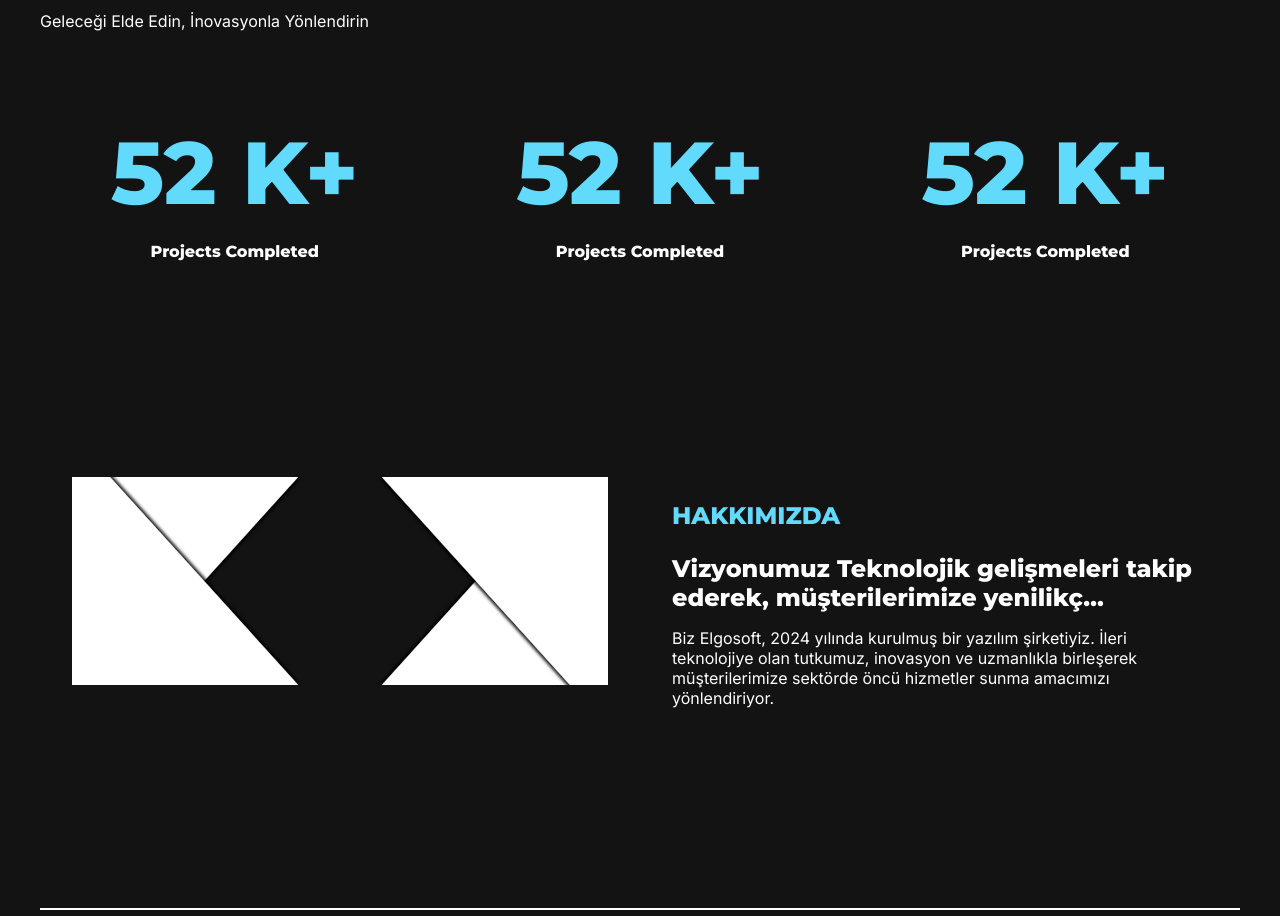
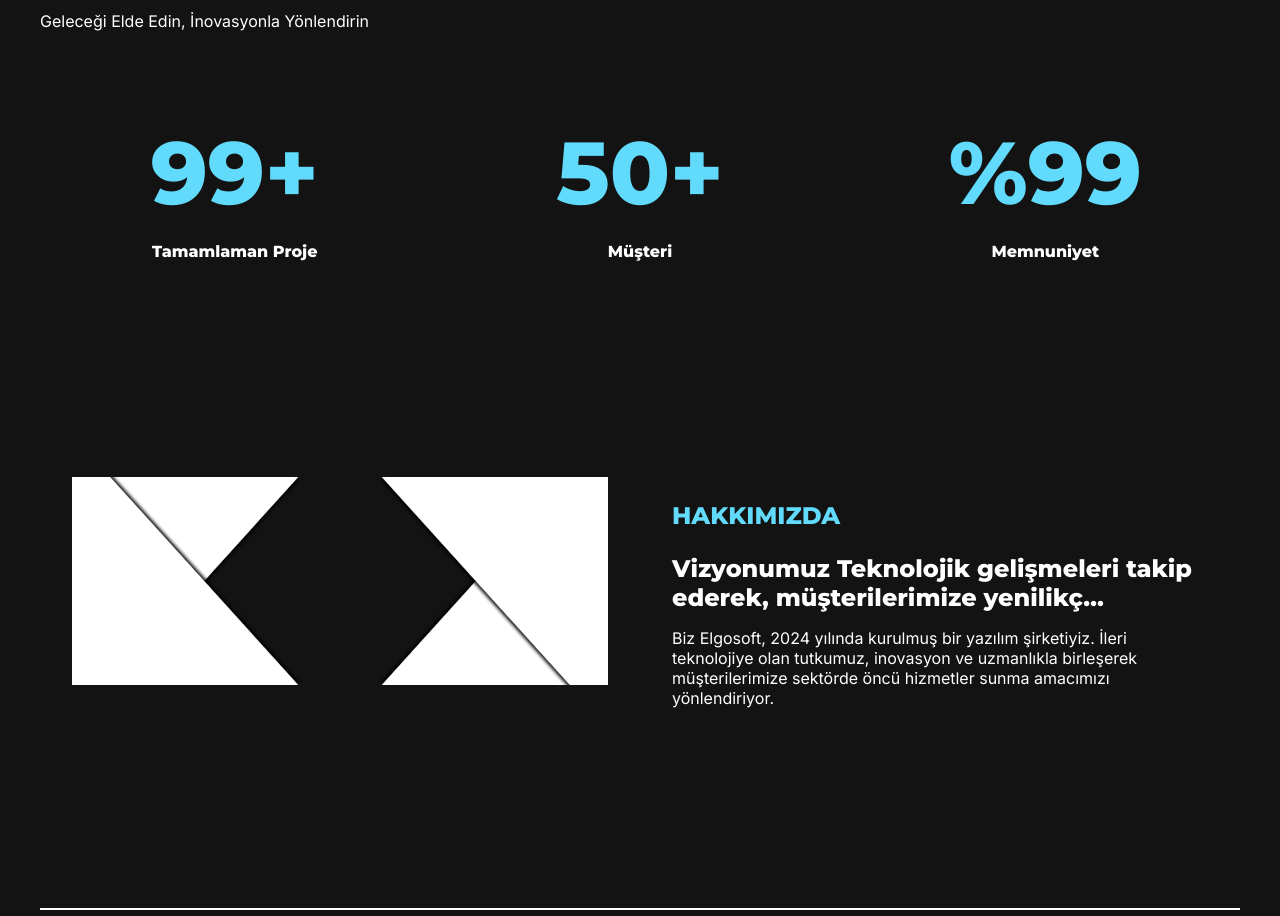
Before and after one commit to tw4/elgosoft, a Next.js app: page / in a window 1280 px wide. Shown: the part 1382-2298 px from the top of the page. Built offline with nearby package versions, Linux system fonts and the light colour scheme.

Commit message:
update: experiance card data

```diff
--- a/app/page.tsx
+++ b/app/page.tsx
@@ -51,9 +51,9 @@ const Home = () => {
       <p className="homeP">Geleceği Elde Edin, İnovasyonla Yönlendirin</p>
 
       <div className={styles.homeExperienceContainer}>
-        <ExperiencesCard value="52 K+" description="Projects Completed" />
-        <ExperiencesCard value="52 K+" description="Projects Completed" />
-        <ExperiencesCard value="52 K+" description="Projects Completed" />
+        <ExperiencesCard value="99+" description="Tamamlaman Proje" />
+        <ExperiencesCard value="50+" description="Müşteri" />
+        <ExperiencesCard value="%99" description="Memnuniyet" />
       </div>
 
       <div className={styles.homeAboutContainer}>
```
